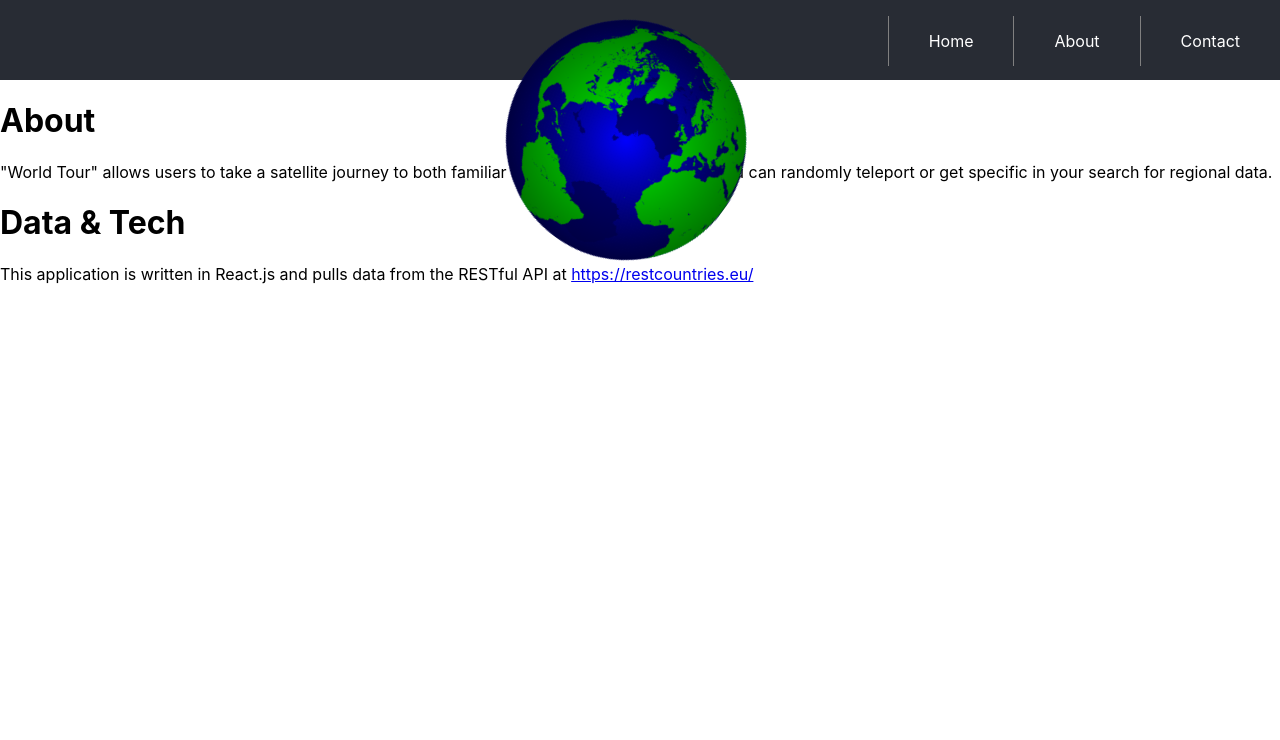
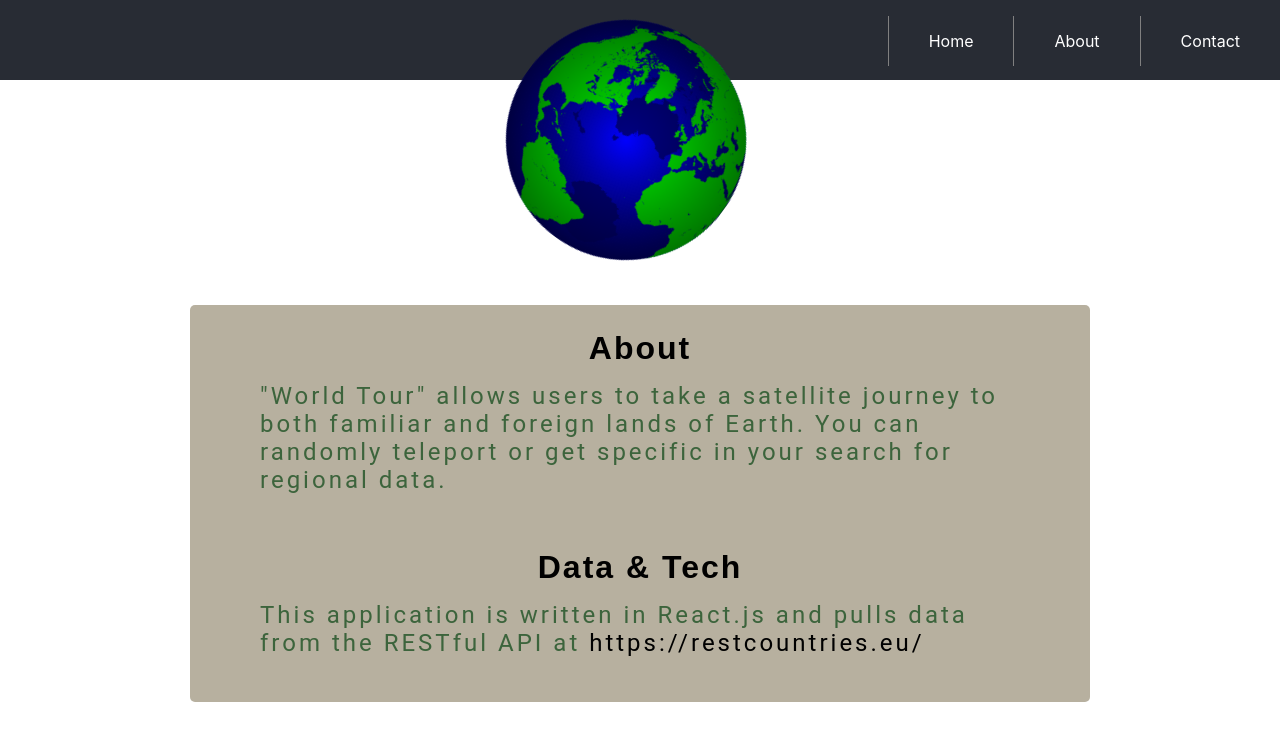
Before and after one commit to StefonSimmons/world-tour, a React (Create React App) app in the folder world-tour/: page /about in a window 1280 px wide. Shown: the top 740 px of the page. Built offline with nearby package versions, Linux system fonts and the light colour scheme; no server answers.

Commit message:
animated Home. Styled About & Contact

```diff
--- a/world-tour/package.json
+++ b/world-tour/package.json
@@ -8,6 +8,7 @@
     "@testing-library/user-event": "^7.2.1",
     "axios": "^0.19.2",
     "react": "^16.13.1",
+    "react-countup": "^4.3.3",
     "react-dom": "^16.13.1",
     "react-router-dom": "^5.1.2",
     "react-scripts": "3.4.1",
--- a/world-tour/src/components/AboutPage/About.js
+++ b/world-tour/src/components/AboutPage/About.js
@@ -1,12 +1,63 @@
 import React from 'react'
+import styled from 'styled-components'
+
+
+const Main = styled.main`
+  display: flex;
+  justify-content: center;
+  text-align: center;
+  margin: 225px 0;
+`
+const Section = styled.section`
+  width: 900px;
+  border-radius: 5px;
+  background-color: rgb(183,176,159);
+`
+
+const AboutSection = styled.section`
+  display: flex;
+  flex-direction: column;
+  align-items: center;
+  padding: 0px 70px;
+`
+const DataSection = styled(AboutSection)`
+  margin: 15px 0 30px 0
+`
+const Header = styled.h1`
+  font-family: 'Manrope', sans-serif;
+  font-size: 32px;
+  letter-spacing: 2px;
+  margin: 25px 0 0 0
+`
+const Paragraph = styled.p`
+  font-family: 'Roboto', sans-serif;
+  font-size: 24px;
+  text-align: left;
+  margin: 15px 0;
+  letter-spacing: 3px;
+  color: rgb(60,100,60)
+`
+const Link = styled.a`
+  color: black;
+  text-decoration: none
+`
 
 function About() {
   return (
     <div>
-      <h1>About</h1>
-      <p>"World Tour" allows users to take a satellite journey to both familiar and foreign lands of Earth. You can randomly teleport or get specific in your search for regional data.</p>
-      <h1>Data & Tech</h1>
-      <p>This application is written in React.js and pulls data from the RESTful API at <a href="https://restcountries.eu/">https://restcountries.eu/</a></p>
+      <Main>
+        <Section>
+          <AboutSection>
+            <Header>About</Header>
+            <Paragraph>"World Tour" allows users to take a satellite journey to both familiar and foreign lands of Earth. You can randomly teleport or get specific in your search for regional data.</Paragraph>
+          </AboutSection>
+
+          <DataSection>
+            <Header>Data & Tech</Header>
+            <Paragraph>This application is written in React.js and pulls data from the RESTful API at <Link href="https://restcountries.eu/">https://restcountries.eu/</Link></Paragraph>
+          </DataSection>
+        </Section>
+      </Main>
     </div>
   )
 }
--- a/world-tour/src/components/ContactPage/Contact.js
+++ b/world-tour/src/components/ContactPage/Contact.js
@@ -1,12 +1,47 @@
 import React from 'react'
+import styled from 'styled-components'
+
+const Main = styled.main`
+  display: flex;
+  justify-content: center;
+  text-align: center;
+  margin: 225px 0;
+`
+const Section = styled.section`
+  width: 900px;
+  border-radius: 5px;
+  background-color: rgb(183,176,159);
+  padding: 0 0 30px 0
+`
+const Header = styled.h1`
+  font-family: 'Manrope', sans-serif;
+  font-size: 32px;
+  letter-spacing: 2px;
+  margin: 25px 0 0 0
+`
+const Paragraph = styled.p`
+  font-family: 'Roboto', sans-serif;
+  font-size: 24px;
+  margin: 25px 0;
+  letter-spacing: 3px;
+  color: black;
+`
+const Link = styled.a`
+  color: black;
+  text-decoration: none
+`
 
 function Contact() {
   return (
     <div>
-      <h1>Contact</h1>
-      <p>App Developer: Stefon Simmons</p>
-      <p>Email: <a href="mailto:stefonsimmons1@gmail.com">stefonsimmons1@gmail.com</a></p>
-      <p>GitHub: <a href="http://github.com/StefonSimmons/">github.com/StefonSimmons</a></p>
+      <Main>
+        <Section>
+          <Header>Contact</Header>
+          <Paragraph>Developer | Stefon Simmons</Paragraph>
+          <Paragraph>Email | <Link href="mailto:stefonsimmons1@gmail.com">stefonsimmons1@gmail.com</Link></Paragraph>
+          <Paragraph>GitHub | <Link href="http://github.com/StefonSimmons/">github.com/StefonSimmons</Link></Paragraph>
+        </Section>
+      </Main>
     </div>
   )
 }
--- a/world-tour/src/components/ExplorerPage/Explorer.js
+++ b/world-tour/src/components/ExplorerPage/Explorer.js
@@ -9,7 +9,7 @@ const Main = styled.main`
   margin: 225px 0
 `
 
-const Section1 = styled.section`
+const SectionRandom = styled.section`
   display: flex;
   flex-direction: column;
   align-items: center;
@@ -45,10 +45,7 @@ const RegionLink = styled(CountryLink)`
   text-decoration: none;
   color: black
 `
-const Section2 = styled.section`
-  display: flex;
-  flex-direction: column;
-  align-items: center;
+const SectionRegion = styled(SectionRandom)`
   margin: 50px 0
 `
 const RegionContainer = styled.div`
@@ -86,7 +83,7 @@ function Explorer({ uniqueRegions, countries }) {
   return (
     <div>
       <Main>
-        <Section1>
+        <SectionRandom>
 
           <RandoBtn onClick= {(e) => handleRandomBtn()}>Visit a Random Country</RandoBtn>
 
@@ -96,8 +93,8 @@ function Explorer({ uniqueRegions, countries }) {
             </CountryLink>
           </RandoBox>
 
-        </Section1>
-        <Section2>
+        </SectionRandom>
+        <SectionRegion>
           {/* A map loop for regions here. Include a className so I can style the region names with a background image*/}
           {uniqueRegions.map((region, id) =>
             <RegionContainer className={region}>
@@ -106,7 +103,7 @@ function Explorer({ uniqueRegions, countries }) {
               </RegionLink>
             </RegionContainer>
           )}
-        </Section2>
+        </SectionRegion>
       </Main>
 
 
--- a/world-tour/src/components/HomePage/Home.js
+++ b/world-tour/src/components/HomePage/Home.js
@@ -1,5 +1,6 @@
 import React from 'react'
 import styled from 'styled-components'
+import CountUp from 'react-countup'
 
 const Main = styled.main`
   justify-content: center;
@@ -11,15 +12,17 @@ const Welcome = styled.h1`
   font-family: 'Montserrat', sans-serif;
   font-size: 48px
 `
-const Titles = styled.h2`
+const Header = styled.h2`
 font-family: 'Manrope', sans-serif;
-font-size: 36px
+font-size: 36px;
+margin-bottom: 0px
 `
 const Numbers = styled.p`
-  margin-bottom: 50px;
+
+  margin: 5px 0 50px 0;
   font-family: 'Montserrat', sans-serif;
   font-size: 24px;
-  letter-spacing: 15px
+  letter-spacing: 20px
 
 `
 
@@ -28,17 +31,39 @@ function Home({totalCountries, totalArea, totalPopulation}) {
     <>
 
       <Main>
+
         <section>
           <Welcome>Welcome Home, 3rd-Star Explorer</Welcome>
 
-          <Titles>Population on Earth:</Titles>
-          <Numbers>{totalPopulation}</Numbers>
+          <Header>Population on Earth:</Header>
+          <Numbers>
+            <CountUp
+              start={7300000000}
+              end={totalPopulation}
+              duration={600}
+              separator=","
+            />
+          </Numbers>
 
-          <Titles>Area of Land (mi<sup>2</sup>):</Titles>
-          <Numbers>{totalArea}</Numbers>
+          <Header>Area of Land (mi<sup>2</sup>):</Header>
+          <Numbers>
+            <CountUp
+              start={50000}
+              end={totalArea}
+              duration={600}
+              separator=","
+            />
+          </Numbers>
 
-          <Titles>Recorded Designated Regions:</Titles>
-          <Numbers>{totalCountries}</Numbers>
+          <Header>Recorded Designated Regions:</Header>
+          <Numbers>
+            <CountUp
+              end={totalCountries}
+              duration={60}
+              separator=","
+            />
+
+          </Numbers>
         </section>
       </Main>
     </>
--- a/world-tour/src/index.css
+++ b/world-tour/src/index.css
@@ -12,4 +12,4 @@ code {
     monospace;
 }
 
-@import url('https://fonts.googleapis.com/css?family=Manrope:700|Montserrat:600|Nunito+Sans:700&display=swap')
+@import url('https://fonts.googleapis.com/css?family=Manrope:700|Montserrat:600|Nunito+Sans:700|Roboto&display=swap')
```
Also changed, not shown: 2 other files (tests, documents, lock files or other folders).
